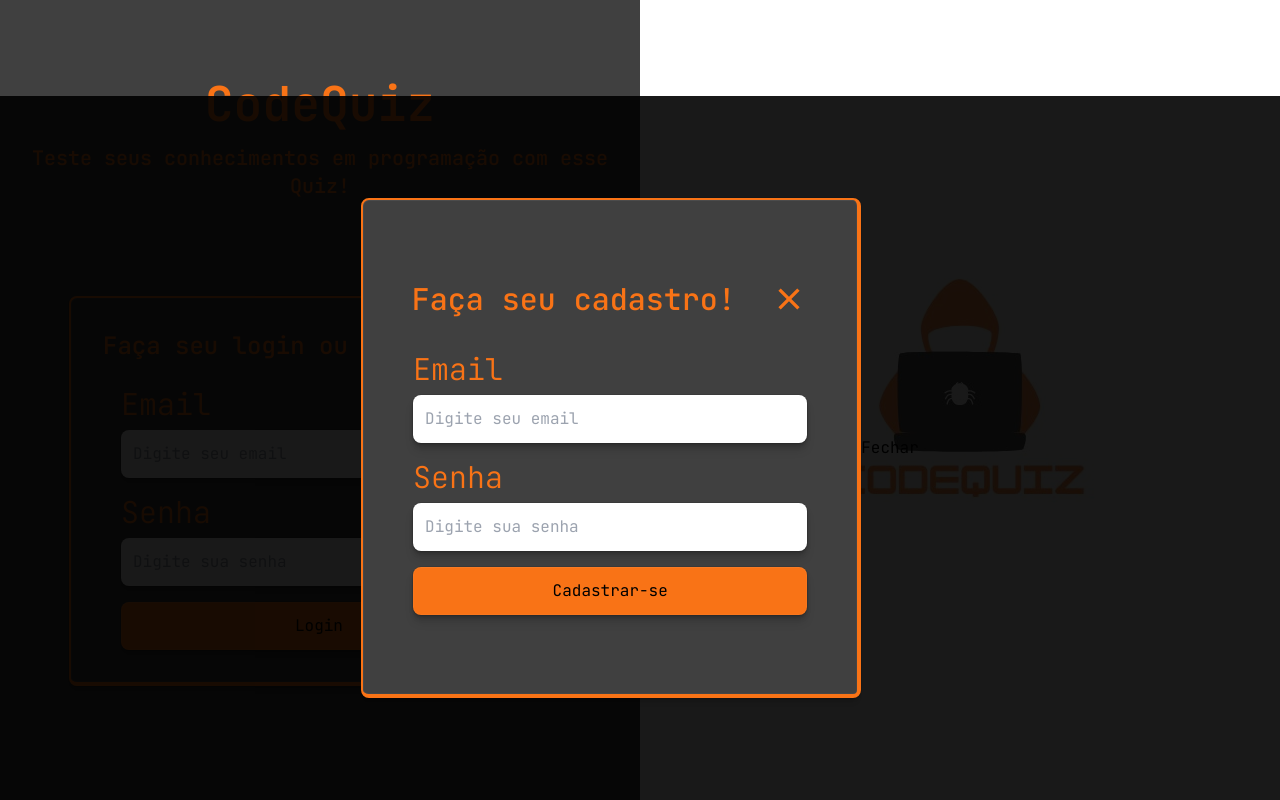
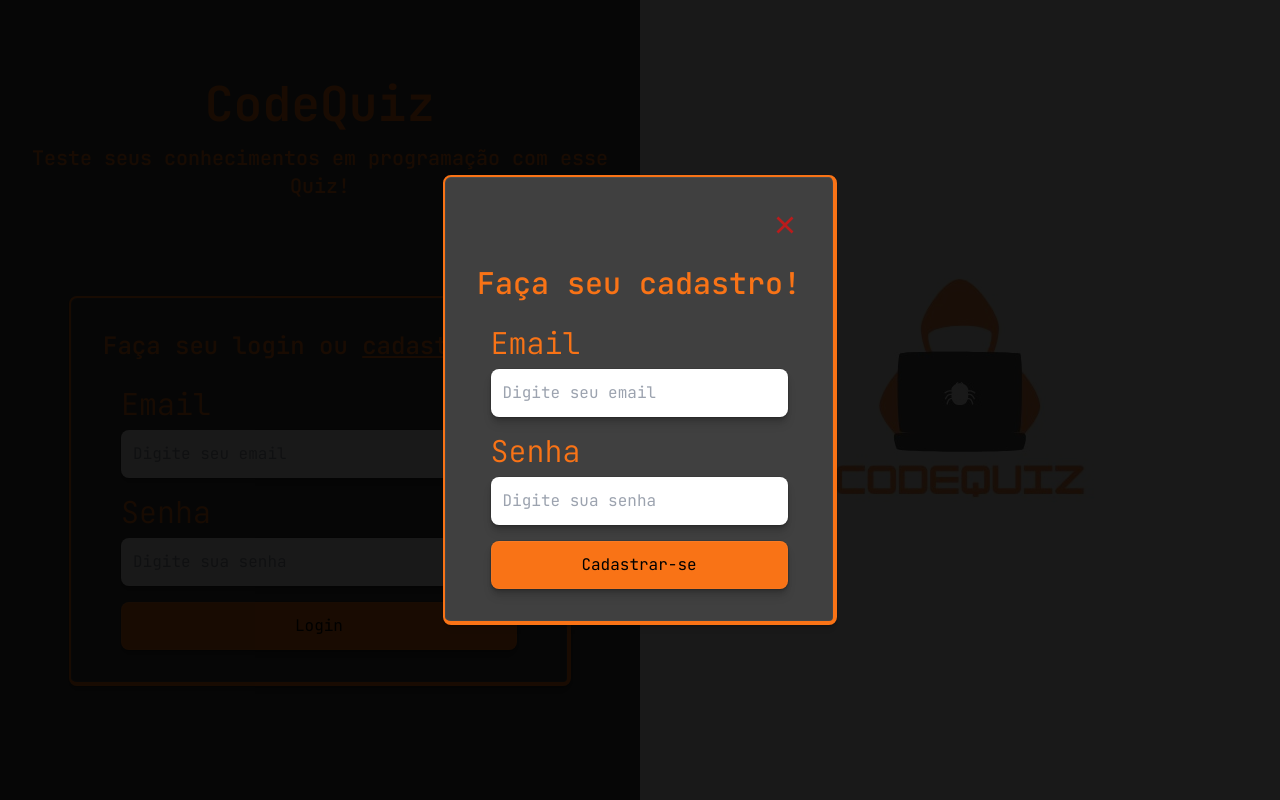
Before and after one commit to VictorCottar/CodeQuizFront, a React (Vite) app: page / in a window 1280 px wide. Both pictures are taken after a click on the button "cadastre-se". Built offline with nearby package versions, Linux system fonts and the light colour scheme.

Commit message:
Correção modal de cadastro

```diff
--- a/src/EscolhaLinguagem.jsx
+++ /dev/null
@@ -1,8 +0,0 @@
-export default  function EscolhaLinguagem() {
-  return (
-    <>
-
-
-    </>
-  )
-}
--- a/src/components/Formulario.jsx
+++ b/src/components/Formulario.jsx
@@ -15,7 +15,7 @@ export default function Formulario() {
 
   return (
     <>
-      <form action="" className="flex flex-col justify-center item p-8 max-w-[550px] max-h-[550px] space-y-6 border-2 border-r-4 border-b-4 border-orange-500 rounded-lg shadow-shape">
+      <form action="" className="flex flex-col justify-center p-8 max-w-[550px] max-h-[550px] space-y-6 border-2 border-r-4 border-b-4 border-orange-500 rounded-lg shadow-shape">
         <div className='flex items-center justify-center text-center flex-wrap'>
           <h2 className='text-orange-500 text-2xl font-medium'>
             Faça seu login ou <button type="button" onClick={openModal} className='underline'>cadastre-se</button>!
--- a/src/components/ModalCadastro.jsx
+++ b/src/components/ModalCadastro.jsx
@@ -11,20 +11,28 @@ export default function ModalCadastro({ isOpen, onClose }) {
 
   if (isOpen) {
     return (
-    <div className="fixed inset-0 flex bg-black/90 justify-center items-center">
+      <div className="flex items-center justify-center h-screen w-screen">
+        <div className="fixed inset-0 bg-black/90 flex justify-center items-center m-auto">
           <form
             action=""
-        className="flex flex-col justify-center bg-neutral-700 item p-8 w-[500px] h-[500px] space-y-8 border-2 border-r-4 border-b-4 border-orange-500 rounded-lg shadow-shape"
+            className="flex flex-col justify-center p-8 m-auto max-w-[550px] max-h-[550px] space-y-6 border-2 border-r-4 border-b-4 border-orange-500 bg-neutral-700 rounded-lg shadow-shape"
           >
-        <div className="flex items-center justify-around">
-          <h2 className="text-orange-500 text-3xl font-medium">Faça seu cadastro!</h2>
-          <button onClick={onClose}>
-            <RiCloseFill className="size-10 text-orange-500" />
+            <div className="flex justify-end">
+            <button className="" onClick={onClose}>
+              <RiCloseFill className="size-8 text-red-700" />
             </button>
+            </div>
+            <div className="flex items-center">
+              <h2 className="text-orange-500 text-3xl font-medium">
+                Faça seu cadastro!
+              </h2>
             </div>
             <div className="flex flex-col items-center space-y-4">
               <div className="flex flex-col space-y-2 w-11/12">
-            <label className="text-3xl text-orange-500 font-light" htmlFor="email">
+                <label
+                  className="text-3xl text-orange-500 font-light"
+                  htmlFor="email"
+                >
                   Email
                 </label>
                 <input
@@ -34,7 +42,10 @@ export default function ModalCadastro({ isOpen, onClose }) {
                 />
               </div>
               <div className="flex flex-col space-y-2 w-11/12">
-            <label className="text-3xl text-orange-500 font-light" htmlFor="senha">
+                <label
+                  className="text-3xl text-orange-500 font-light"
+                  htmlFor="senha"
+                >
                   Senha
                 </label>
 
@@ -52,7 +63,7 @@ export default function ModalCadastro({ isOpen, onClose }) {
               </button>
             </div>
           </form>
-      <button onClick={onClose}>Fechar</button>
+        </div>
       </div>
     );
   }
```
Also changed, not shown: src/assets/Logo.svg (deleted). Lines whose indentation alone changed are shown as unchanged.
